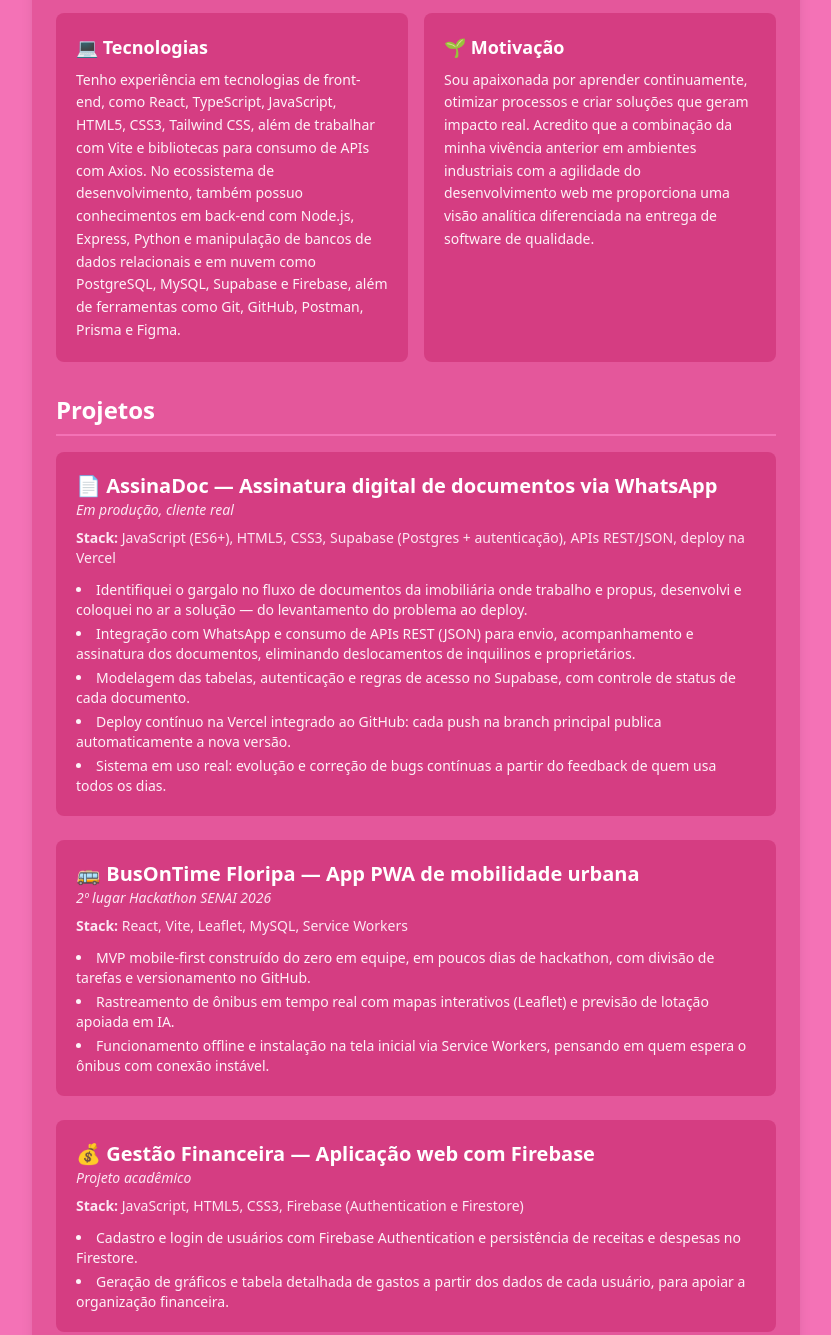
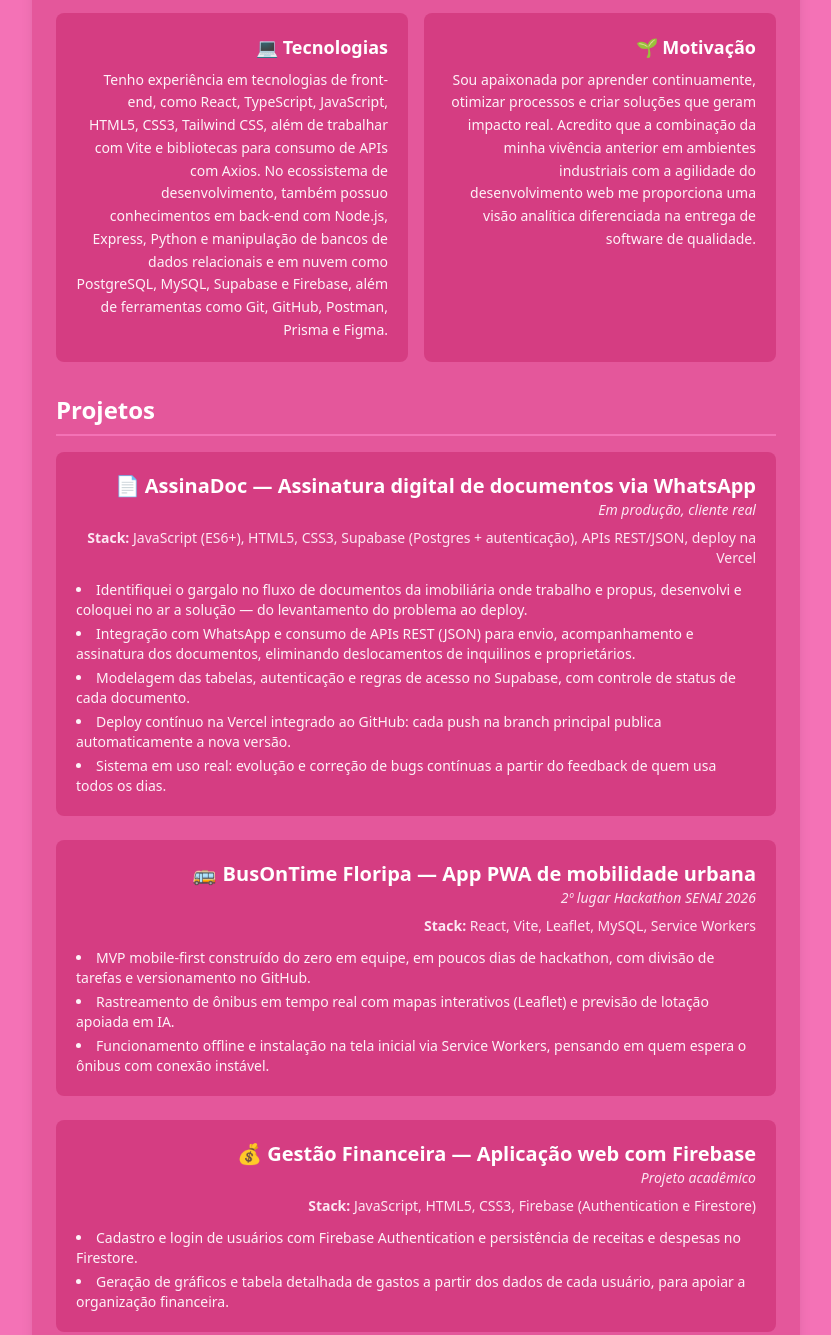
Before and after one commit to Veralucia0909/sobre_mim, a plain HTML site: page index.html in a window 1280 px wide. Shown: the part 738-2073 px from the top of the page, without its empty margins (224-1055 px from the left). Drawn offline with nearby package versions, Linux system fonts and the light colour scheme.

Commit message:
Alinha texto dos blocos (Sobre mim e Projetos) à direita
Co-Authored-By: Claude Sonnet 5 <noreply@anthropic.com>

```diff
--- a/index.html
+++ b/index.html
@@ -91,20 +91,20 @@
             <h2 class="text-2xl font-bold border-b-2 border-pink-400 pb-2 mb-4">Sobre mim</h2>
             <div class="grid gap-4 sm:grid-cols-2">
                 <div class="bg-pink-700/40 rounded-lg p-5 sm:col-span-2">
-                    <h3 class="text-lg font-semibold mb-2">🚀 Trajetória</h3>
-                    <p class="text-sm text-pink-50 leading-relaxed text-left">
+                    <h3 class="text-lg font-semibold mb-2 text-right">🚀 Trajetória</h3>
+                    <p class="text-sm text-pink-50 leading-relaxed text-right">
                         Sou uma Desenvolvedora Front-end e estudante de Desenvolvimento de Sistemas no SENAI/SC, trazendo para a tecnologia uma sólida bagagem e experiência prévia em manutenção elétrica, eletromecânica e automação industrial. Em minha transição de carreira para a área de TI, uni a minha paixão por resolução de problemas complexos ao desenvolvimento de software moderno. Desde então, tenho me destacado na criação de aplicações web eficientes, responsivas e focadas na experiência do usuário.
                     </p>
                 </div>
                 <div class="bg-pink-700/40 rounded-lg p-5">
-                    <h3 class="text-lg font-semibold mb-2">💻 Tecnologias</h3>
-                    <p class="text-sm text-pink-50 leading-relaxed text-left">
+                    <h3 class="text-lg font-semibold mb-2 text-right">💻 Tecnologias</h3>
+                    <p class="text-sm text-pink-50 leading-relaxed text-right">
                         Tenho experiência em tecnologias de front-end, como React, TypeScript, JavaScript, HTML5, CSS3, Tailwind CSS, além de trabalhar com Vite e bibliotecas para consumo de APIs com Axios. No ecossistema de desenvolvimento, também possuo conhecimentos em back-end com Node.js, Express, Python e manipulação de bancos de dados relacionais e em nuvem como PostgreSQL, MySQL, Supabase e Firebase, além de ferramentas como Git, GitHub, Postman, Prisma e Figma.
                     </p>
                 </div>
                 <div class="bg-pink-700/40 rounded-lg p-5">
-                    <h3 class="text-lg font-semibold mb-2">🌱 Motivação</h3>
-                    <p class="text-sm text-pink-50 leading-relaxed text-left">
+                    <h3 class="text-lg font-semibold mb-2 text-right">🌱 Motivação</h3>
+                    <p class="text-sm text-pink-50 leading-relaxed text-right">
                         Sou apaixonada por aprender continuamente, otimizar processos e criar soluções que geram impacto real. Acredito que a combinação da minha vivência anterior em ambientes industriais com a agilidade do desenvolvimento web me proporciona uma visão analítica diferenciada na entrega de software de qualidade.
                     </p>
                 </div>
@@ -117,9 +117,9 @@
             <div class="space-y-6">
 
                 <div class="bg-pink-700/40 rounded-lg p-5">
-                    <h3 class="text-xl font-semibold">📄 AssinaDoc — Assinatura digital de documentos via WhatsApp</h3>
-                    <p class="text-sm text-pink-100 italic mb-2">Em produção, cliente real</p>
-                    <p class="text-sm text-pink-100 mb-3"><strong>Stack:</strong> JavaScript (ES6+), HTML5, CSS3, Supabase (Postgres + autenticação), APIs REST/JSON, deploy na Vercel</p>
+                    <h3 class="text-xl font-semibold text-right">📄 AssinaDoc — Assinatura digital de documentos via WhatsApp</h3>
+                    <p class="text-sm text-pink-100 italic mb-2 text-right">Em produção, cliente real</p>
+                    <p class="text-sm text-pink-100 mb-3 text-right"><strong>Stack:</strong> JavaScript (ES6+), HTML5, CSS3, Supabase (Postgres + autenticação), APIs REST/JSON, deploy na Vercel</p>
                     <ul class="list-disc list-inside space-y-1 text-pink-50 text-sm">
                         <li>Identifiquei o gargalo no fluxo de documentos da imobiliária onde trabalho e propus, desenvolvi e coloquei no ar a solução — do levantamento do problema ao deploy.</li>
                         <li>Integração com WhatsApp e consumo de APIs REST (JSON) para envio, acompanhamento e assinatura dos documentos, eliminando deslocamentos de inquilinos e proprietários.</li>
@@ -131,9 +131,9 @@
                 </div>
 
                 <div class="bg-pink-700/40 rounded-lg p-5">
-                    <h3 class="text-xl font-semibold">🚌 BusOnTime Floripa — App PWA de mobilidade urbana</h3>
-                    <p class="text-sm text-pink-100 italic mb-2">2º lugar Hackathon SENAI 2026</p>
-                    <p class="text-sm text-pink-100 mb-3"><strong>Stack:</strong> React, Vite, Leaflet, MySQL, Service Workers</p>
+                    <h3 class="text-xl font-semibold text-right">🚌 BusOnTime Floripa — App PWA de mobilidade urbana</h3>
+                    <p class="text-sm text-pink-100 italic mb-2 text-right">2º lugar Hackathon SENAI 2026</p>
+                    <p class="text-sm text-pink-100 mb-3 text-right"><strong>Stack:</strong> React, Vite, Leaflet, MySQL, Service Workers</p>
                     <ul class="list-disc list-inside space-y-1 text-pink-50 text-sm">
                         <li>MVP mobile-first construído do zero em equipe, em poucos dias de hackathon, com divisão de tarefas e versionamento no GitHub.</li>
                         <li>Rastreamento de ônibus em tempo real com mapas interativos (Leaflet) e previsão de lotação apoiada em IA.</li>
@@ -143,9 +143,9 @@
                 </div>
 
                 <div class="bg-pink-700/40 rounded-lg p-5">
-                    <h3 class="text-xl font-semibold">💰 Gestão Financeira — Aplicação web com Firebase</h3>
-                    <p class="text-sm text-pink-100 italic mb-2">Projeto acadêmico</p>
-                    <p class="text-sm text-pink-100 mb-3"><strong>Stack:</strong> JavaScript, HTML5, CSS3, Firebase (Authentication e Firestore)</p>
+                    <h3 class="text-xl font-semibold text-right">💰 Gestão Financeira — Aplicação web com Firebase</h3>
+                    <p class="text-sm text-pink-100 italic mb-2 text-right">Projeto acadêmico</p>
+                    <p class="text-sm text-pink-100 mb-3 text-right"><strong>Stack:</strong> JavaScript, HTML5, CSS3, Firebase (Authentication e Firestore)</p>
                     <ul class="list-disc list-inside space-y-1 text-pink-50 text-sm">
                         <li>Cadastro e login de usuários com Firebase Authentication e persistência de receitas e despesas no Firestore.</li>
                         <li>Geração de gráficos e tabela detalhada de gastos a partir dos dados de cada usuário, para apoiar a organização financeira.</li>
@@ -153,9 +153,9 @@
                 </div>
 
                 <div class="bg-pink-700/40 rounded-lg p-5">
-                    <h3 class="text-xl font-semibold">⚡ KitEnergia — PWA de leitura e gestão de energia</h3>
-                    <p class="text-sm text-pink-100 italic mb-2">Projeto acadêmico</p>
-                    <p class="text-sm text-pink-100 mb-3"><strong>Stack:</strong> React, JavaScript, PWA, armazenamento local (LocalStorage)</p>
+                    <h3 class="text-xl font-semibold text-right">⚡ KitEnergia — PWA de leitura e gestão de energia</h3>
+                    <p class="text-sm text-pink-100 italic mb-2 text-right">Projeto acadêmico</p>
+                    <p class="text-sm text-pink-100 mb-3 text-right"><strong>Stack:</strong> React, JavaScript, PWA, armazenamento local (LocalStorage)</p>
                     <ul class="list-disc list-inside space-y-1 text-pink-50 text-sm">
                         <li>CRUD completo para leitura e acompanhamento do consumo de 12 unidades habitacionais.</li>
                         <li>Interface responsiva desenhada para uso no celular durante a leitura em campo.</li>
```
